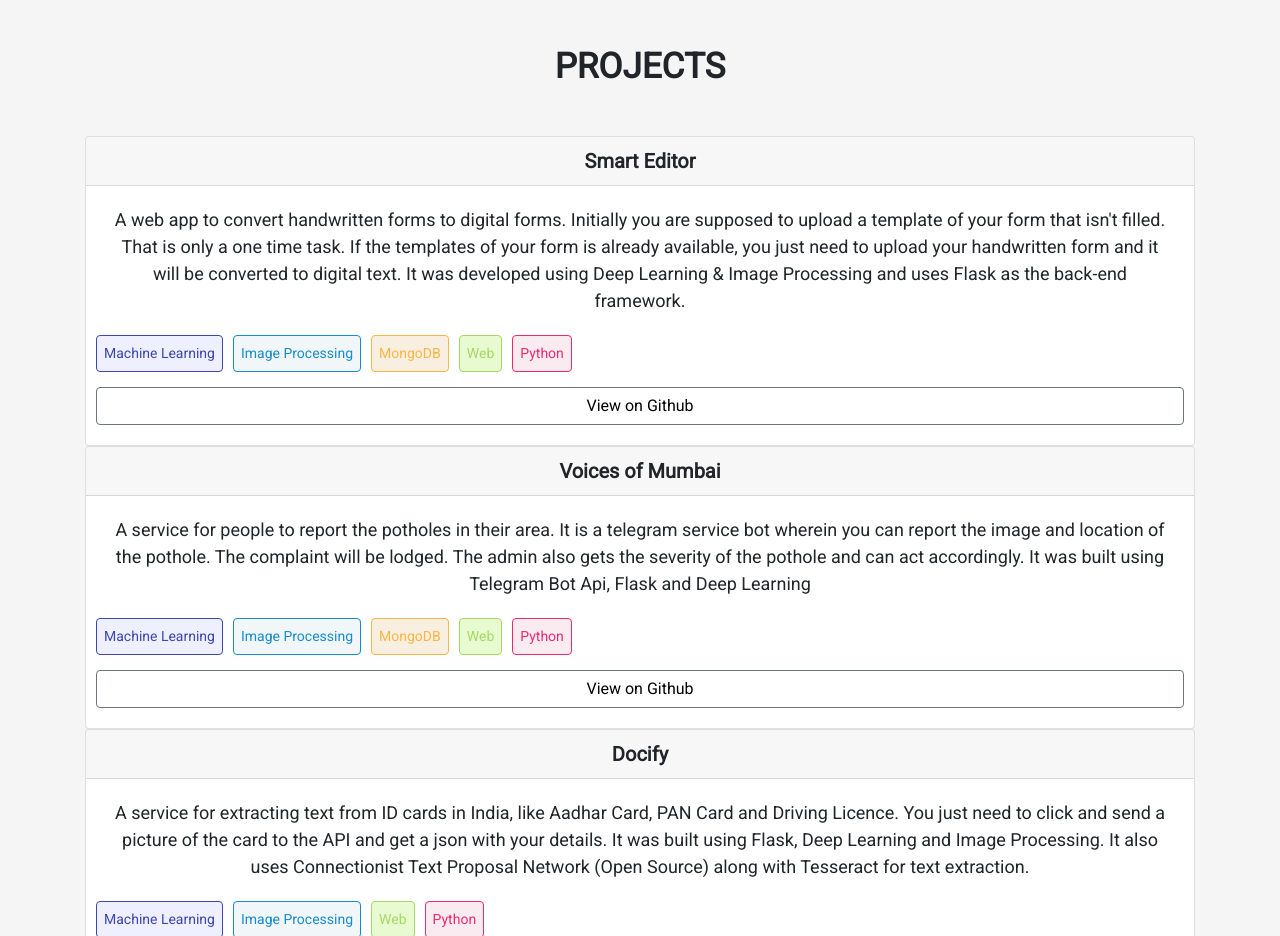
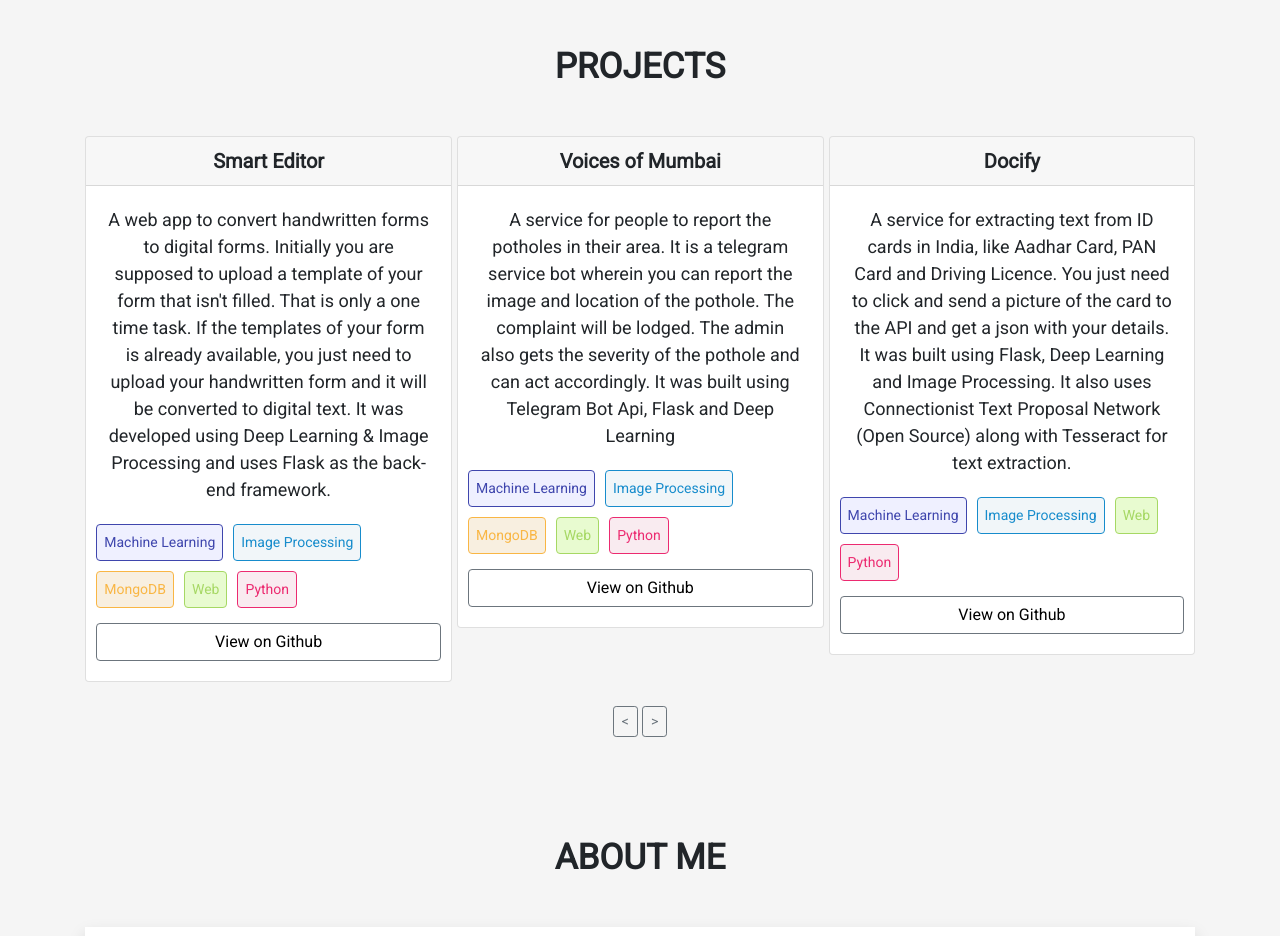
Before and after one commit to Praneet9/Praneet9.github.io, a plain HTML site: page index.html in a window 1280 px wide. Shown: the part 2000-2936 px from the top of the page. Drawn offline with nearby package versions, Linux system fonts and the light colour scheme.

Commit message:
fixed imports

```diff
--- a/index.html
+++ b/index.html
@@ -10,6 +10,7 @@
     <!-- Bootstrap CSS -->
     <link type="text/css" rel="stylesheet" href="css/bootstrap.min.css">
     <!-- Custom CSS -->
+    <link rel="stylesheet" href="css/owl.carousel.min.css">
     <link type="text/css" rel="stylesheet" href="css/styles.css">
 
     <link href="https://maxcdn.bootstrapcdn.com/font-awesome/4.7.0/css/font-awesome.min.css" rel="stylesheet">
@@ -569,6 +570,7 @@
     <script type="text/javascript" src="js/jquery-3.3.1.min.js"></script>
     <!--<script src="https://cdnjs.cloudflare.com/ajax/libs/popper.js/1.14.3/umd/popper.min.js"></script>-->
     <script type="text/javascript" src="js/bootstrap.min.js"></script>
+    <script src="js/owl.carousel.min.js"></script>
 
     <!-- Custom JS -->
     <script type="text/javascript" src="js/main.js"></script>
```
